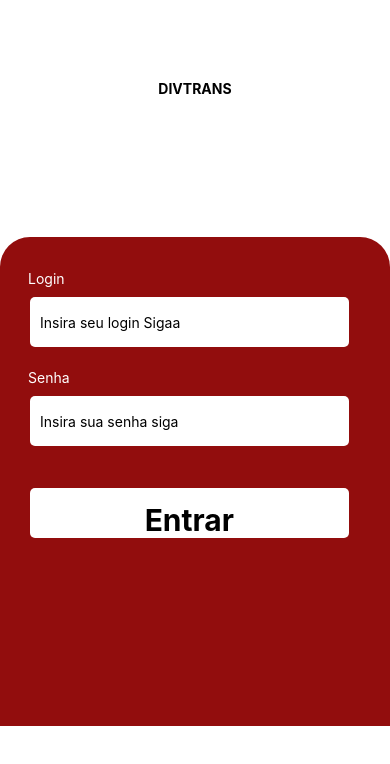
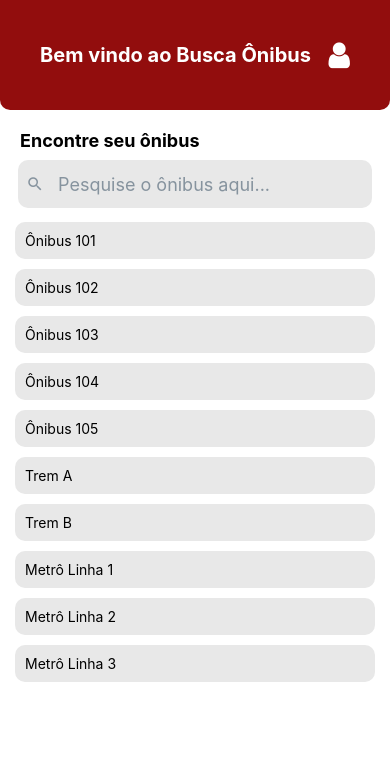
Before and after one commit to lucalazengo/app-div, a React Native app: screen / in a window 390 px wide. Shown: the top 764 px of the page. Built offline with nearby package versions, Linux system fonts and the light colour scheme.

Commit message:
home screen

```diff
--- a/App.js
+++ b/App.js
@@ -1,24 +1,14 @@
-import { StatusBar } from 'expo-status-bar';
-import { StyleSheet, Text, View } from 'react-native';
+import { StatusBar } from 'expo-status-bar'
+import { StyleSheet, Text, View } from 'react-native'
 
 import Title from './src/components/Title'
-import Login from './src/pages/Login';
+import Login from './src/pages/Login'
+import Home from './src/pages/home'
 
-
-
-export default function App () {
+export default function App() {
   return (
-    <View style={styles.container}>
-      <Title/>
-     <Login/>
-    </View>
-  );
+    <>
+      <Home />
+    </>
+  )
 }
-const styles = StyleSheet.create({
-  container: {
-    flex: 1,
-    backgroundColor: '#fff',
-    paddingTop: 80,
-
-  },
-});
--- a/src/components/Form/style.js
+++ b/src/components/Form/style.js
@@ -1,64 +1,53 @@
-import {
-    StyleSheet,
- } from 'react-native';
-
+import { StyleSheet } from 'react-native'
 
 const styles = StyleSheet.create({
-           formContext:{
-            width: "100%",
-            height: "100%",
-            bottom: "0",
-            backgroundColor: "#920D0D",
-            alignItems: "center",
+  formContext: {
+    width: '100%',
+    height: '100%',
+    bottom: '0',
+    backgroundColor: '#920D0D',
+    alignItems: 'center',
     borderTopLeftRadius: 30,
     borderTopRightRadius: 30,
     marginTop: 140,
-
   },
-            form:{
-                width: "100%",
-                height: "auto",
+  form: {
+    width: '100%',
+    height: 'auto',
     marginTop: 5,
     padding: 18,
   },
-            formLabel:{
-
-                color: "#FFFFFF",
-                fontSize: "20",
+  formLabel: {
+    color: '#FFFFFF',
+    fontSize: '20',
     padding: 10,
-
   },
-            input:{
-                width: "90%",
+  input: {
+    width: '90%',
     height: 50,
     margin: 12,
     borderRadius: 5,
-                backgroundColor: "#fff",
+    backgroundColor: '#fff',
     paddingLeft: 10,
-                marginTop: 0
-
-
+    marginTop: 0,
   },
 
-            textbuttonEntrar:{
+  textbuttonEntrar: {
     fontSize: 30,
-                color: "##020202",
-                fontWeight: "bold",
+    color: '##020202',
+    fontWeight: 'bold',
   },
-            buttonEntrar:{
-                alignItems: "center",
-                justifyContent: "center",
-                width: "90%",
+  buttonEntrar: {
+    alignItems: 'center',
+    justifyContent: 'center',
+    width: '90%',
     margin: 12,
     borderRadius: 5,
-                backgroundColor: "#fff",
+    backgroundColor: '#fff',
     paddingLeft: 0,
     marginLeft: 12,
-                margin: 30,
     paddingBattom: 20,
     paddingTop: 14,
-
-            }
-
- });
+  },
+})
 export default styles
--- /dev/null
+++ b/src/pages/home/index.js
@@ -0,0 +1,111 @@
+import React, { useState } from 'react'
+import { View, Text, StyleSheet, FlatList } from 'react-native'
+import { SearchBar } from 'react-native-elements'
+import Icon from 'react-native-vector-icons/FontAwesome'
+
+export default function Home() {
+  const [search, setSearch] = useState('')
+  const [data, setData] = useState([
+    { id: '1', name: 'Ônibus 101' },
+    { id: '2', name: 'Ônibus 102' },
+    { id: '3', name: 'Ônibus 103' },
+    { id: '4', name: 'Ônibus 104' },
+    { id: '5', name: 'Ônibus 105' },
+    { id: '6', name: 'Trem A' },
+    { id: '7', name: 'Trem B' },
+    { id: '8', name: 'Metrô Linha 1' },
+    { id: '9', name: 'Metrô Linha 2' },
+    { id: '10', name: 'Metrô Linha 3' },
+  ])
+
+  const updateSearch = (search) => {
+    setSearch(search)
+  }
+
+  const filteredData = data.filter((item) =>
+    item.name.toLowerCase().includes(search.toLowerCase()),
+  )
+
+  return (
+    <View style={styles.container}>
+      <View style={styles.welcomeContainer}>
+        <Text style={styles.welcomeText}>Bem vindo ao Busca Ônibus</Text>
+        <Icon
+          name="user"
+          size={30}
+          style={{ textAlign: 'center', color: 'white' }}
+        />
+      </View>
+      <View style={styles.searchContainer}>
+        <Text style={styles.searchTitle}>Encontre seu ônibus</Text>
+        <SearchBar
+          placeholder="Pesquise o ônibus aqui..."
+          onChangeText={updateSearch}
+          value={search}
+          containerStyle={{
+            backgroundColor: 'transparent',
+            borderWidth: 0,
+            borderBottomColor: 'transparent',
+            borderTopColor: 'transparent',
+          }}
+          inputContainerStyle={{
+            backgroundColor: '#E8E8E8',
+            borderRadius: 10,
+          }}
+          clearIcon={{ color: 'gray' }}
+        />
+        <FlatList
+          data={filteredData}
+          renderItem={({ item }) => (
+            <View
+              style={{
+                padding: 10,
+                borderRadius: 10,
+                backgroundColor: '#E8E8E8',
+                margin: 5,
+              }}
+            >
+              <Text>{item.name}</Text>
+            </View>
+          )}
+          keyExtractor={(item) => item.id}
+        />
+      </View>
+    </View>
+  )
+}
+
+const styles = StyleSheet.create({
+  container: {
+    backgroundColor: '#fff',
+    margin: 0,
+    paddingTop: 0,
+    height: '100%',
+  },
+  welcomeContainer: {
+    flexDirection: 'row',
+    justifyContent: 'space-between',
+    alignItems: 'center',
+    marginBottom: 10,
+    backgroundColor: '#920D0D',
+    borderBottomLeftRadius: 10,
+    borderBottomRightRadius: 10,
+    padding: 40,
+  },
+  welcomeText: {
+    fontSize: 20,
+    fontWeight: 'bold',
+    color: 'white',
+  },
+  searchContainer: {
+    marginTop: 0,
+    borderRadius: 10,
+    backgroundColor: 'white',
+    padding: 10,
+  },
+  searchTitle: {
+    fontSize: 18,
+    fontWeight: 'bold',
+    paddingLeft: 10,
+  },
+})
```
Also changed, not shown: package.json (+6 -2 lines), src/components/Form/index.js (+6 -6 lines), src/pages/Ajuda/index.js (+2 -7 lines), src/pages/Login/index.js (+8 -14 lines), src/pages/banner/index.js (added, +10 -0 lines), .eslintrc.json (added), src/pages/home/styles.css (added), 2 other files (tests, documents, lock files or other folders). Lines whose indentation alone changed are shown as unchanged.
